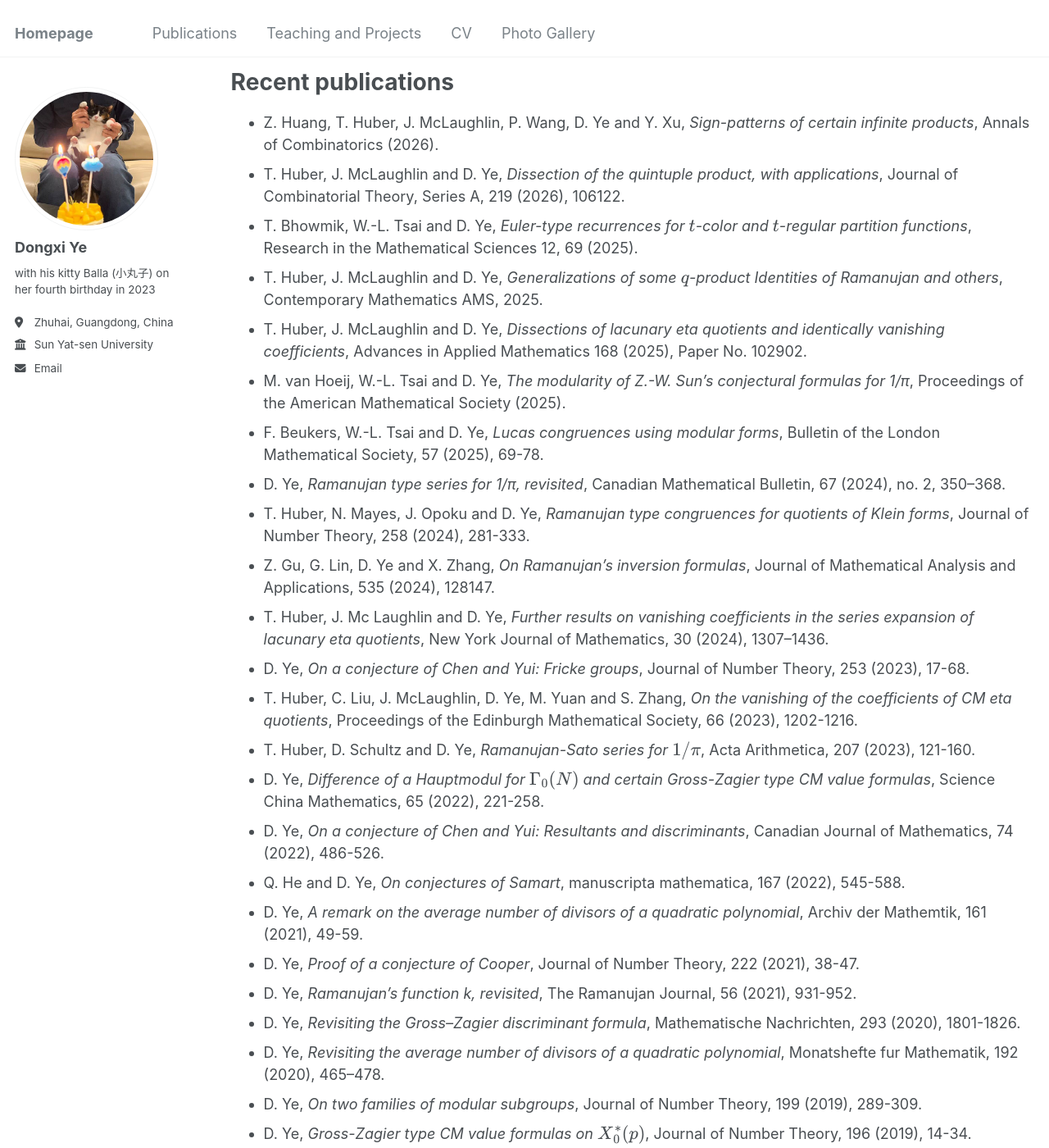
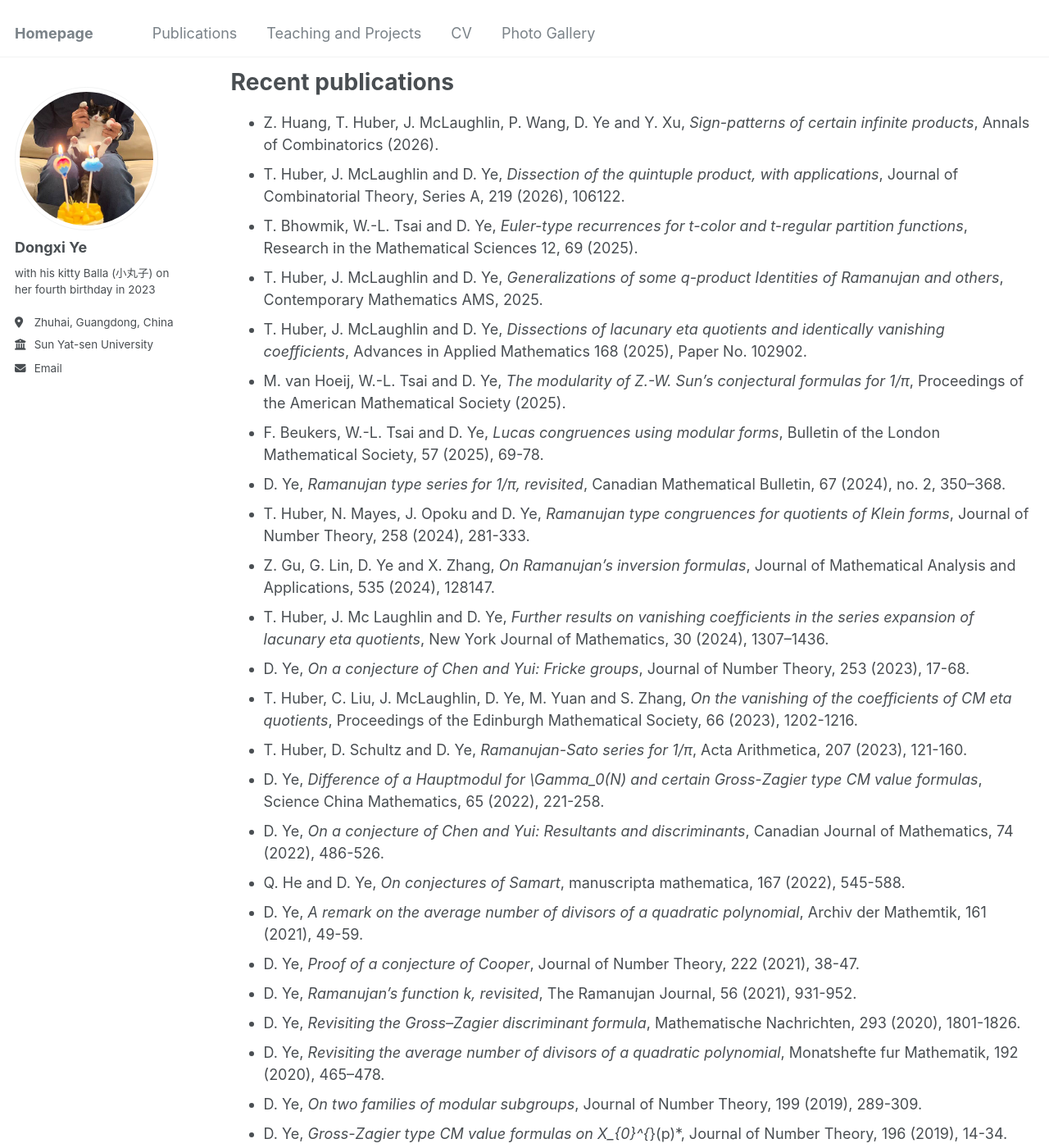
Before and after one commit to Dongxi-Ye/homepage, a Jekyll site: the page built from _pages/cv.md, in a window 1280 px wide and 1400 px high, scrolled down 429 px. Shown: the whole window at 82% size. Built offline with Jekyll 4.4.1, drawn with Linux system fonts in a browser that asks for light colours.

Commit message:
Update cv.md

```diff
--- a/_pages/cv.md
+++ b/_pages/cv.md
@@ -25,8 +25,8 @@ Recent publications
 ======
 * Z. Huang, T. Huber, J. McLaughlin, P. Wang, D. Ye and Y. Xu, *Sign-patterns of certain infinite products*, Annals of Combinatorics (2026).
 * T. Huber, J. McLaughlin and D. Ye, *Dissection of the quintuple product, with applications*, Journal of Combinatorial Theory, Series A, 219 (2026), 106122.
-* T. Bhowmik, W.-L. Tsai and D. Ye, *Euler-type recurrences for $$t$$-color and $$t$$-regular partition functions*, Research in the Mathematical Sciences 12, 69 (2025).
-* T. Huber, J. McLaughlin and D. Ye, *Generalizations of some $$q$$-product Identities of Ramanujan and others*, Contemporary Mathematics AMS, 2025.
+* T. Bhowmik, W.-L. Tsai and D. Ye, *Euler-type recurrences for t-color and t-regular partition functions*, Research in the Mathematical Sciences 12, 69 (2025).
+* T. Huber, J. McLaughlin and D. Ye, *Generalizations of some q-product Identities of Ramanujan and others*, Contemporary Mathematics AMS, 2025.
 * T. Huber, J. McLaughlin and D. Ye, *Dissections of lacunary eta quotients and identically vanishing coefficients*, Advances in Applied Mathematics 168 (2025), Paper No. 102902.
 * M. van Hoeij, W.-L. Tsai and D. Ye, *The modularity of Z.-W. Sun’s conjectural formulas for 1/π*, Proceedings of the American Mathematical Society (2025).
 * F. Beukers, W.-L. Tsai and D. Ye, *Lucas congruences using modular forms*, Bulletin of the London Mathematical Society, 57 (2025), 69-78.
@@ -38,9 +38,9 @@ Recent publications
 Journal of Number Theory, 253 (2023), 17-68.
 * T. Huber, C. Liu, J. McLaughlin, D. Ye, M. Yuan and S. Zhang, *On the vanishing of the coefficients of CM eta quotients*,
 Proceedings of the Edinburgh Mathematical Society, 66 (2023), 1202-1216.
-* T. Huber, D. Schultz and D. Ye, *Ramanujan-Sato series for $$1/\pi$$*,
+* T. Huber, D. Schultz and D. Ye, *Ramanujan-Sato series for 1/π*,
 Acta Arithmetica, 207 (2023), 121-160.
-* D. Ye, *Difference of a Hauptmodul for $$\Gamma_0(N)$$ and certain Gross-Zagier type CM value formulas*,
+* D. Ye, *Difference of a Hauptmodul for \Gamma_0(N) and certain Gross-Zagier type CM value formulas*,
 Science China Mathematics, 65 (2022), 221-258.
 * D. Ye, *On a conjecture of Chen and Yui: Resultants and discriminants*,
 Canadian Journal of Mathematics, 74 (2022), 486-526.
@@ -58,7 +58,7 @@ Mathematische Nachrichten, 293 (2020), 1801-1826.
 Monatshefte fur Mathematik, 192 (2020), 465–478.
 * D. Ye, *On two families of modular subgroups*,
 Journal of Number Theory, 199 (2019), 289-309.
-* D. Ye, *Gross-Zagier type CM value formulas on $$X_{0}^{*}(p)$$*,
+* D. Ye, *Gross-Zagier type CM value formulas on X_{0}^{*}(p)*,
 Journal of Number Theory, 196 (2019), 14-34.
 * T. Yang and D. Ye, *Weakly holomorphic modular forms on $$\Gamma_{0}(4)$$ and Borcherds products on unitary group U(2,1)*,
 Research in Number Theory, 4 (2018), no. 2.
```
